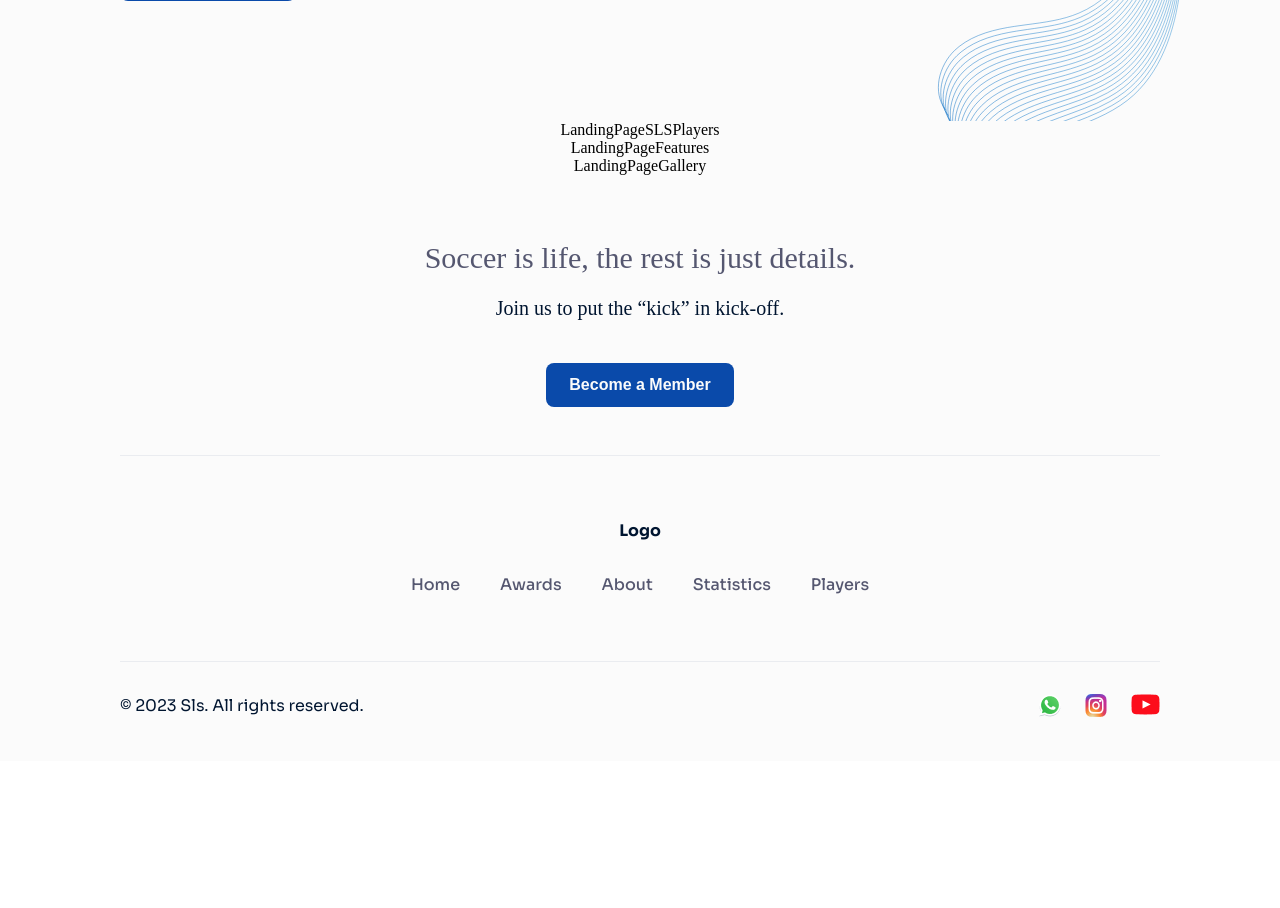
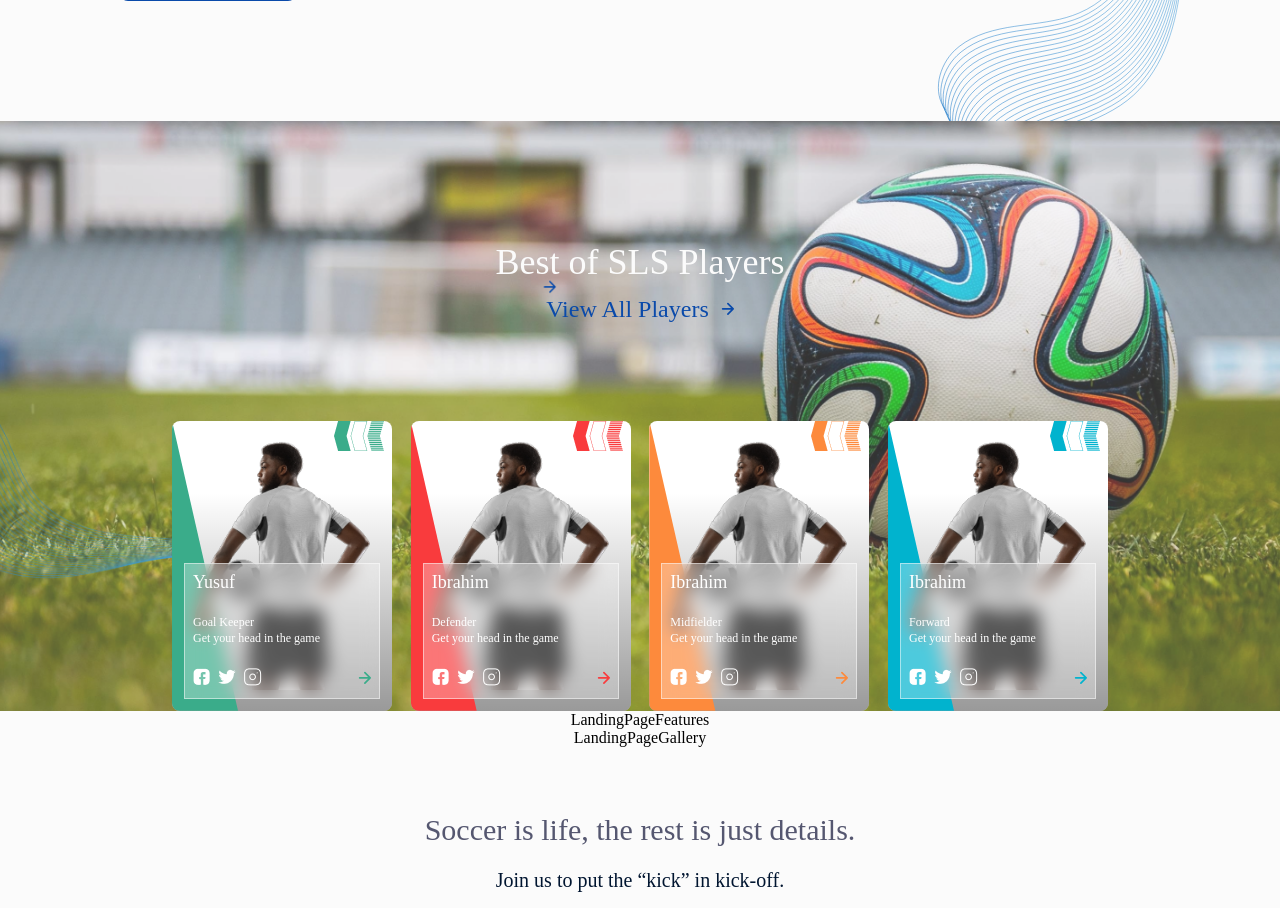
Before and after one commit to SundayLeagueSoccer/sls-public-application-fe, a React (Vite) app: page /home in a window 1280 px wide. Shown: the part 1640-2548 px from the top of the page. Before the commit the page ends 2401 px from the top, so only its background shows below. Built offline with nearby package versions, Linux system fonts and the light colour scheme; a web font is replaced by a local one.

Commit message:
feat: implemented landing page sls players section

```diff
--- a/src/Components/PlayerInfoCard/PlayerInfoCard.module.scss
+++ b/src/Components/PlayerInfoCard/PlayerInfoCard.module.scss
@@ -69,6 +69,7 @@
 
         .PlayerCard_details_socials {
           display: flex;
+          align-items: center;
           column-gap: 8px;
           transition: all ease-in 0.5s;
 
--- a/src/Components/PlayerInfoCard/index.tsx
+++ b/src/Components/PlayerInfoCard/index.tsx
@@ -22,6 +22,7 @@ type PlayerInfoCardProp = {
   playerName: string;
   playerSocials?: social;
   playerImage?: string;
+  interactive?: boolean;
 };
 
 const PlayerInfoCard = ({
@@ -30,6 +31,7 @@ const PlayerInfoCard = ({
   playerName,
   playerSocials,
   playerImage,
+  interactive = true,
 }: PlayerInfoCardProp) => {
   let triangleColor;
   let ornamentImage;
@@ -57,6 +59,18 @@ const PlayerInfoCard = ({
     backgroundColor: triangleColor,
   };
 
+  const disableLink = (
+    event: React.MouseEvent<HTMLAnchorElement, MouseEvent>
+  ) => {
+    event.preventDefault();
+    return;
+  };
+
+  const doNothing = () => {
+    console.log("lll");
+  };
+  const openModal = () => {};
+
   return (
     <>
       <div className={styles.PlayerInfoCard_container}>
@@ -76,6 +90,9 @@ const PlayerInfoCard = ({
                     rel="noopener noreferrer"
                     key={playerSocials?.facebook}
                     className={styles.socialMedia_link}
+                    onClick={
+                      !interactive ? (e) => disableLink(e) : () => doNothing()
+                    }
                   >
                     <img src={facebook_icon} alt={`facebook Button`} />
                   </Link>
@@ -89,6 +106,9 @@ const PlayerInfoCard = ({
                     rel="noopener noreferrer"
                     key={playerSocials?.twitter}
                     className={styles.socialMedia_link}
+                    onClick={
+                      !interactive ? (e) => disableLink(e) : () => doNothing()
+                    }
                   >
                     <img src={twitter_icon} alt={`twitter Button`} />
                   </Link>
@@ -102,6 +122,9 @@ const PlayerInfoCard = ({
                     rel="noopener noreferrer"
                     key={playerSocials?.instagram}
                     className={styles.socialMedia_link}
+                    onClick={
+                      !interactive ? (e) => disableLink(e) : () => doNothing()
+                    }
                   >
                     <img src={instagram_icon} alt={`instagram Button`} />
                   </Link>
@@ -109,7 +132,10 @@ const PlayerInfoCard = ({
                   <></>
                 )}
               </div>
-              <button className={styles.PlayerCard_details_popUp}>
+              <button
+                className={styles.PlayerCard_details_popUp}
+                onClick={!interactive ? () => doNothing() : () => openModal()}
+              >
                 <ForwardIconLink fillColor={triangleColor} />
               </button>
             </div>
--- a/src/pages/LandingPage/Components/LandingPageSLSPlayers.tsx
+++ b/src/pages/LandingPage/Components/LandingPageSLSPlayers.tsx
@@ -1,10 +1,39 @@
 import styles from "../styles/LandingPageSLSPlayers.module.scss";
+import ForwardIconLink from "../../../assets/svgs/ForwardIconLink";
+import PlayerInfoCard from "../../../Components/PlayerInfoCard";
+import { Link } from "react-router-dom";
+import { playersData } from "../assets/playersData";
 
 const LandingPageSLSPlayers = () => {
+  function getSecondWord(str: string) {
+    const words = str.split(" ");
+    return words[1];
+  }
+
   return (
     <>
       <section className={styles.LandingPageSLSPlayers}>
-        LandingPageSLSPlayers
+        <div className={styles.textHeader}>
+          <h2>Best of SLS Players</h2>
+          <Link className={styles.secondaryTextBox} to={"/players"}>
+            <h4>View All Players </h4>
+            <ForwardIconLink fillColor="#0A4AAA" />
+          </Link>
+        </div>
+        <div className={styles.playersCards}>
+          {playersData.map((playersData) => {
+            return (
+              <PlayerInfoCard
+                key={playersData.name}
+                playerPosition={playersData.favoritePosition}
+                playerText={playersData.playerQuote}
+                playerName={getSecondWord(playersData.name)}
+                playerSocials={playersData.socialMedia}
+                interactive={false}
+              />
+            );
+          })}
+        </div>
       </section>
     </>
   );
--- /dev/null
+++ b/src/pages/LandingPage/assets/playersData.ts
@@ -0,0 +1,108 @@
+import { playerType } from "../../../types/PlayerType";
+
+export const playersData: playerType[] = [
+  {
+    name: "Sanni Yusuf",
+    alias: "Buch",
+    playerQuote: "Get your head in the game",
+    positions: ["RW", "DM", "FWD"],
+    favoritePosition: "Goal Keeper",
+    image: { public_id: "No Image", url: "No Image" },
+    socialMedia: {
+      facebook: "google.com",
+      instagram: "ratsass.com",
+      twitter: "infinity.ccom",
+    },
+    stats: {
+      legacyGoals: 4,
+      futureStats: [
+        {
+          season: "2023A",
+          goals: 9,
+          assists: 13,
+          cleanSheets: 3,
+          yellowCards: 9,
+          redCards: 0,
+        },
+      ],
+    },
+  },
+  {
+    name: "Qudus Ibrahim",
+    alias: "Buch",
+    playerQuote: "Get your head in the game",
+    positions: ["RW", "DM", "FWD"],
+    favoritePosition: "Defender",
+    image: { public_id: "No Image", url: "No Image" },
+    socialMedia: {
+      facebook: "google.com",
+      instagram: "ratsass.com",
+      twitter: "infinity.ccom",
+    },
+    stats: {
+      legacyGoals: 4,
+      futureStats: [
+        {
+          season: "2023A",
+          goals: 9,
+          assists: 13,
+          cleanSheets: 3,
+          yellowCards: 9,
+          redCards: 0,
+        },
+      ],
+    },
+  },
+  {
+    name: "Qudus Ibrahim",
+    alias: "Buch",
+    playerQuote: "Get your head in the game",
+    positions: ["RW", "DM", "FWD"],
+    favoritePosition: "Midfielder",
+    image: { public_id: "No Image", url: "No Image" },
+    socialMedia: {
+      facebook: "google.com",
+      instagram: "ratsass.com",
+      twitter: "infinity.ccom",
+    },
+    stats: {
+      legacyGoals: 4,
+      futureStats: [
+        {
+          season: "2023A",
+          goals: 9,
+          assists: 13,
+          cleanSheets: 3,
+          yellowCards: 9,
+          redCards: 0,
+        },
+      ],
+    },
+  },
+  {
+    name: "Qudus Ibrahim",
+    alias: "Buch",
+    playerQuote: "Get your head in the game",
+    positions: ["RW", "DM", "FWD"],
+    favoritePosition: "Forward",
+    image: { public_id: "No Image", url: "No Image" },
+    socialMedia: {
+      facebook: "google.com",
+      instagram: "ratsass.com",
+      twitter: "infinity.ccom",
+    },
+    stats: {
+      legacyGoals: 4,
+      futureStats: [
+        {
+          season: "2023A",
+          goals: 9,
+          assists: 13,
+          cleanSheets: 3,
+          yellowCards: 9,
+          redCards: 0,
+        },
+      ],
+    },
+  },
+];
--- a/src/pages/LandingPage/styles/LandingPageCountDown.module.scss
+++ b/src/pages/LandingPage/styles/LandingPageCountDown.module.scss
@@ -12,7 +12,7 @@
   flex-direction: column;
 
   @include md() {
-    padding: pixRem(44) pixRem(72) pixRem(44) pixRem(72);
+    padding: pixRem(40) pixRem(72) pixRem(32) pixRem(72);
   }
   @include sm() {
     padding: pixRem(22) pixRem(18) pixRem(24) pixRem(18);
--- a/src/pages/LandingPage/styles/LandingPageHero.module.scss
+++ b/src/pages/LandingPage/styles/LandingPageHero.module.scss
@@ -92,6 +92,7 @@
         text-align: center;
         cursor: pointer;
         transition: all ease 0.5s;
+        text-decoration: none;
 
         @include md() {
           padding: 8px 0;
@@ -123,7 +124,7 @@
     width: auto;
 
     @include md() {
-      height: 325px;
+      height: 450px;
     }
     @include sm() {
       display: none;
@@ -168,6 +169,7 @@
         text-align: center;
         cursor: pointer;
         transition: all ease 0.5s;
+        text-decoration: none;
       }
 
       .sls_history {
--- a/src/pages/LandingPage/styles/LandingPageHistory.module.scss
+++ b/src/pages/LandingPage/styles/LandingPageHistory.module.scss
@@ -156,7 +156,7 @@
         }
       }
 
-      button {
+      .read_more_btn_desktop {
         padding: 14px 0;
         width: 176px;
         border-radius: 8px;
@@ -170,6 +170,7 @@
         background-color: $tertiary;
         border: none;
         color: white;
+        text-decoration: none;
 
         @include md() {
           padding: 8px 0;
@@ -251,7 +252,7 @@
         }
       }
 
-      button {
+      .read_more_btn_mobile {
         background-color: $tertiary;
         border: none;
         color: white;
@@ -265,6 +266,7 @@
         text-align: center;
         cursor: pointer;
         transition: all ease 0.5s;
+        text-decoration: none;
 
         button:hover {
           background-color: $primary;
--- a/src/pages/LandingPage/styles/LandingPageSLSPlayers.module.scss
+++ b/src/pages/LandingPage/styles/LandingPageSLSPlayers.module.scss
@@ -1,5 +1,95 @@
 @use "../../../assets/styles/" as *;
 
 .LandingPageSLSPlayers {
+  background-image: url("../images/bg_sls_players_desktop.png");
+  background-size: cover;
+  background-position: center;
+
   display: flex;
+  flex-direction: column;
+  align-items: center;
+  row-gap: pixRem(100);
+  padding: pixRem(120) pixRem(120) pixRem(0) pixRem(120);
+
+  width: 100%;
+  @include md() {
+    padding: pixRem(80) pixRem(60) pixRem(0) pixRem(60);
+    row-gap: pixRem(48);
+  }
+  @include sm() {
+    background-image: url("../images/bg_sls_players_mobile.png");
+    padding: pixRem(80) pixRem(18) pixRem(45) pixRem(18);
+    row-gap: pixRem(24);
+  }
+
+  .textHeader {
+    text-align: center;
+    display: flex;
+    flex-direction: column;
+    align-items: center;
+    row-gap: pixRem(12);
+
+    h2 {
+      font-weight: 500;
+      font-size: 36px;
+      line-height: 120%;
+      color: #fbfbfb;
+      @include md() {
+        font-weight: 500;
+        font-size: 28px;
+      }
+      @include sm() {
+        font-weight: 400;
+        font-size: 18px;
+      }
+    }
+
+    .secondaryTextBox {
+      display: flex;
+      column-gap: 12px;
+      align-items: center;
+      cursor: pointer;
+      text-decoration: none;
+      transition: all ease 0.2s;
+
+      @include sm() {
+        column-gap: 8px;
+      }
+
+      h4 {
+        font-weight: 500;
+        font-size: 24px;
+        line-height: 24px;
+        color: $tertiary;
+        cursor: pointer;
+        @include md() {
+          font-size: 20px;
+        }
+        @include sm() {
+          font-size: 16px;
+        }
+      }
+    }
+
+    .secondaryTextBox:hover {
+      transform: scale(1.04);
+    }
+  }
+
+  .playersCards {
+    display: flex;
+    width: 90%;
+    justify-content: space-between;
+
+    @include md() {
+      width: 100%;
+    }
+    @include sm() {
+      flex-direction: column;
+      justify-content: center;
+      align-items: center;
+      width: 100%;
+      row-gap: 16px;
+    }
+  }
 }
```
Also changed, not shown: src/pages/LandingPage/Components/LandingPageHero.tsx (+13 -4 lines), src/pages/LandingPage/Components/LandingPageHistory.tsx (+7 -2 lines), src/pages/LandingPage/images/bg_sls_players_desktop.png (added), src/pages/LandingPage/images/bg_sls_players_mobile.png (added).
